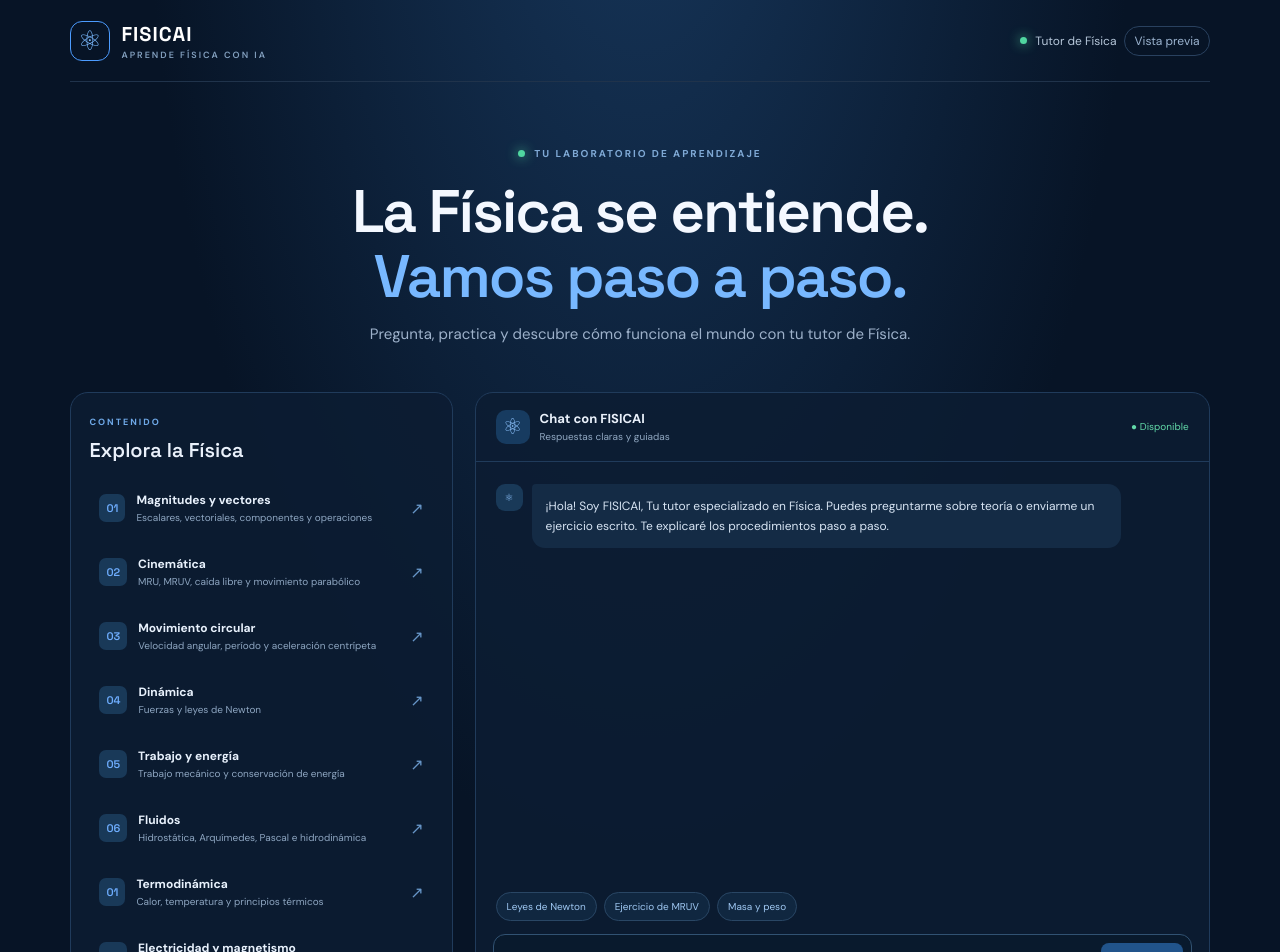
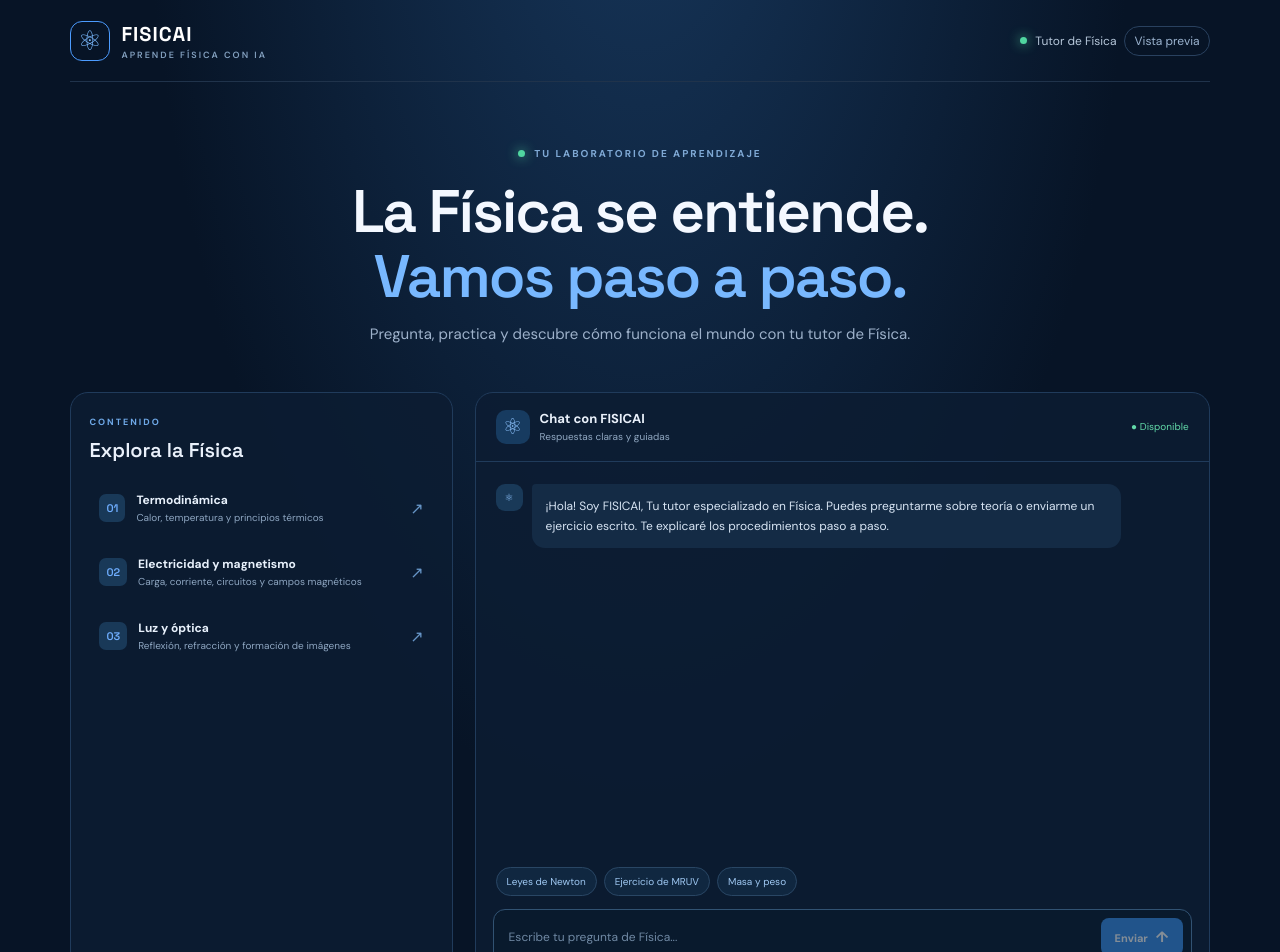
Before and after one commit to johancitocamarena-spec/FISICAI, a React (Vite) app in the folder frontend/: page / in a window 1280 px wide. Shown: the top 952 px of the page. Built offline with nearby package versions, Linux system fonts and the light colour scheme.

Commit message:
Update main.jsx

```diff
--- a/frontend/src/main.jsx
+++ b/frontend/src/main.jsx
@@ -3,12 +3,6 @@ import { createRoot } from 'react-dom/client'
 import './style.css'
 
 const topics = [
-  ['01', 'Magnitudes y vectores', 'Escalares, vectoriales, componentes y operaciones'],
-  ['02', 'Cinemática', 'MRU, MRUV, caída libre y movimiento parabólico'],
-  ['03', 'Movimiento circular', 'Velocidad angular, período y aceleración centrípeta'],
-  ['04', 'Dinámica', 'Fuerzas y leyes de Newton'],
-  ['05', 'Trabajo y energía', 'Trabajo mecánico y conservación de energía'],
-  ['06', 'Fluidos', 'Hidrostática, Arquímedes, Pascal e hidrodinámica'],
   ['01', 'Termodinámica', 'Calor, temperatura y principios térmicos'],
   ['02', 'Electricidad y magnetismo', 'Carga, corriente, circuitos y campos magnéticos'],
   ['03', 'Luz y óptica', 'Reflexión, refracción y formación de imágenes'],
```
